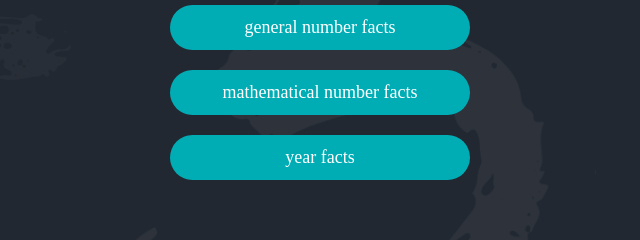
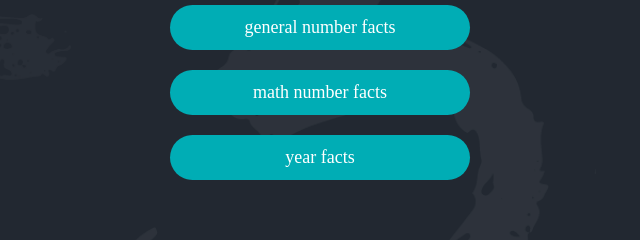
Before and after one commit to sairajchouhan/omgNumberFacts, a plain HTML site: page index.html in a window 1280 px wide. Shown: the part 276-516 px from the top of the page, 320-960 px from the left. Drawn offline with Linux system fonts and the light colour scheme.

Commit message:
Update index.html

```diff
--- a/index.html
+++ b/index.html
@@ -39,7 +39,7 @@
                     <a href="#generalNumberFacts">general number facts</a>
                 </li>
                 <li id="mnf">
-                    <a href="#mathematicalNumberFacts">mathematical number facts</a>
+                    <a href="#mathematicalNumberFacts">math number facts</a>
                 </li>
                 <li id="yf">
                     <a href="#yearFacts">year facts</a>
```
